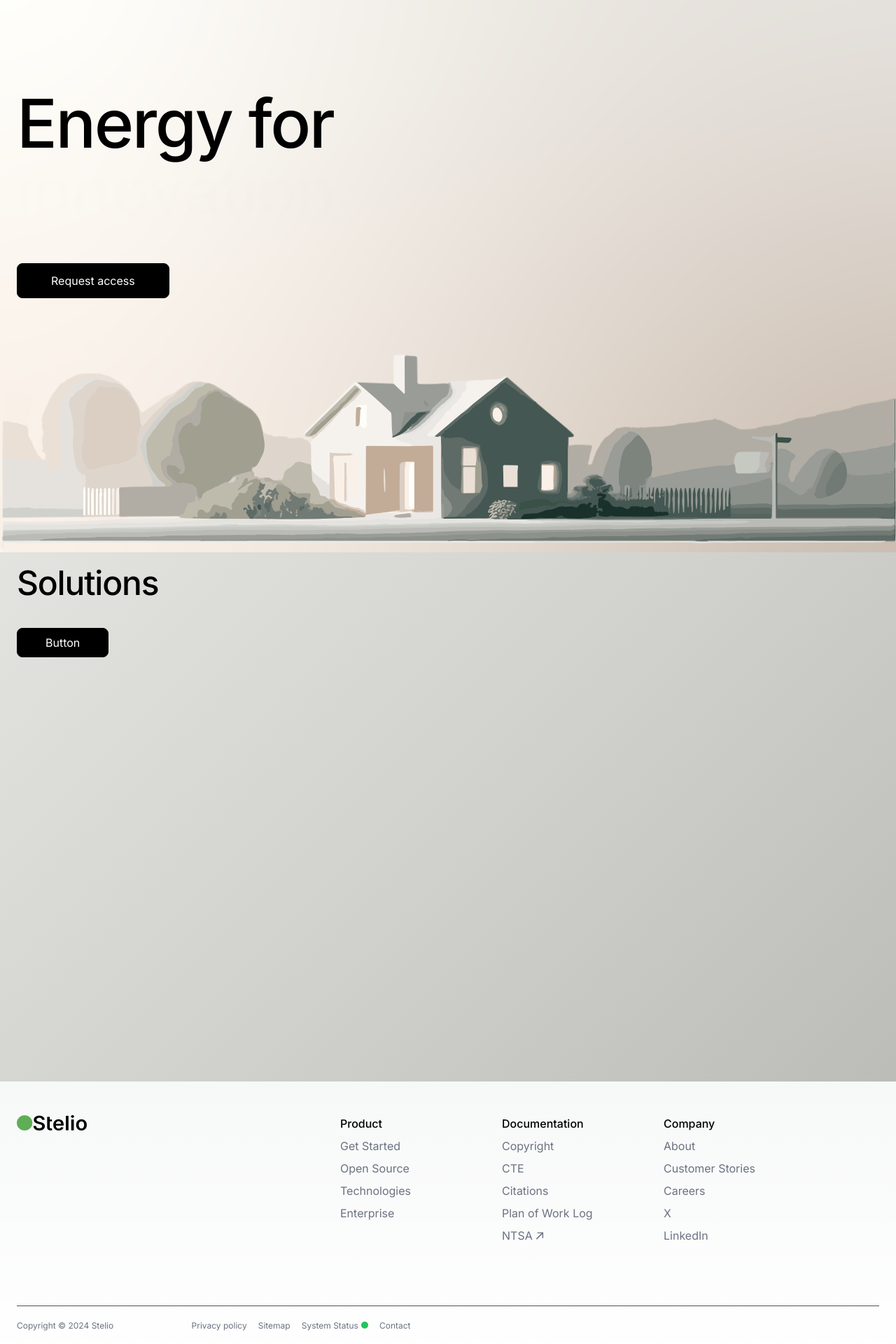
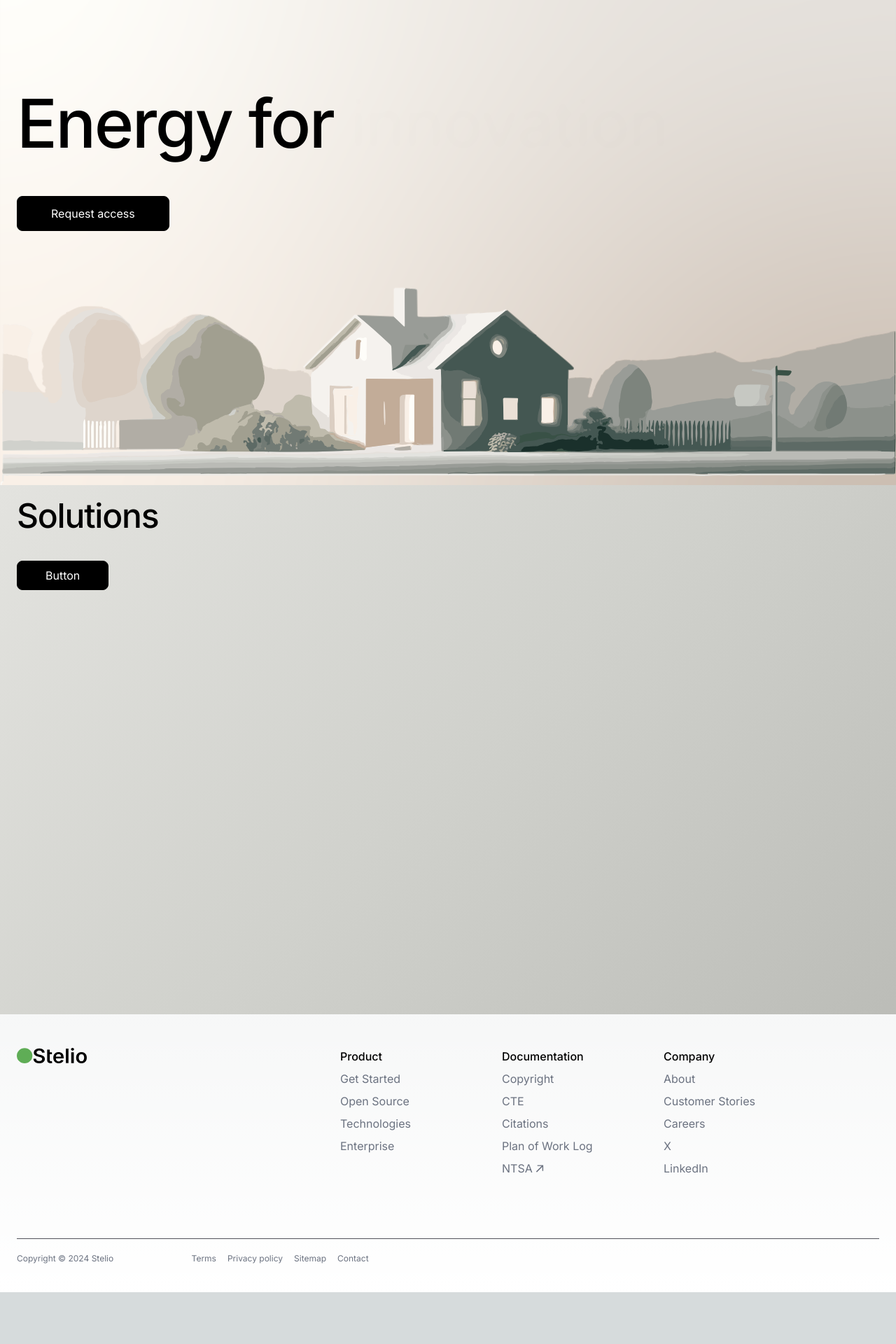
Before and after one commit to degstn/anole, a Next.js app in the folder frontend/: page / in a window 1280 px wide. Shown: the part 80-2000 px from the top of the page at 70% size. After the commit the page ends 1926 px from the top, so only its background shows below. Built offline with nearby package versions, Linux system fonts and the light colour scheme.

Commit message:
minor changes to home screen

```diff
--- a/frontend/src/app/about/page.tsx
+++ b/frontend/src/app/about/page.tsx
@@ -47,19 +47,19 @@ export default function Page() {
         <h2 className="text-3xl text-black font-semibold mt-10 mb-5 text-start">Core Values</h2>
         <div className="grid grid-cols-2 gap-10">
         <div>
-        <h2 className="text-xl font-semibold pb-5">01. Energizing Communities, Sustaining the Planet</h2>
+        <h2 className="text-xl font-semibold pb-5">01 <br/> Energizing Communities, Sustaining the Planet</h2>
         <h2 className="text-sm">Our core mission is to power communities while protecting the planet. We understand that the future of energy is not just about meeting demands but doing so sustainably. Our approach combines cutting-edge technology with renewable sources to deliver reliable electricity, minimize environmental impact, and pave the way for a greener tomorrow. We are committed to constant learning and adapting, ensuring our methods evolve with both ecological and societal needs.</h2>
         </div>
         <div>
-        <h2 className="text-xl font-semibold pb-5">02. Empowering Trust</h2>
+        <h2 className="text-xl font-semibold pb-5">02 <br/> Empowering Trust</h2>
         <h2 className="text-sm">We are rooted in a culture of mutual trust and respect. Our company operates on the principles of transparency, integrity, and fairness, building strong relationships with customers, employees, and stakeholders. We believe in honest communication and ethical practices, ensuring that trust is at the heart of everything we do. This environment of trust empowers us to make decisions that are not only beneficial for our business but also for the communities we serve.</h2>
         </div>
         <div>
-        <h2 className="text-xl font-semibold pb-5">03. United in Energy</h2>
+        <h2 className="text-xl font-semibold pb-5">03 <br/> United in Energy</h2>
         <h2 className="text-sm">Collaboration is the cornerstone of our operational philosophy. We recognize that delivering efficient and sustainable energy solutions is a collective effort. Although diverse in expertise, we are united under one goal: to provide exceptional energy services. This unity in purpose and action enables us to meet our commitments to our customers and the environment.</h2>
        </div>
        <div>
-        <h2 className="text-xl font-semibold pb-5">04. Practical Innovation</h2>
+        <h2 className="text-xl font-semibold pb-5">04 <br/> Practical Innovation</h2>
         <h2 className="text-sm">We believe in the power of simple, effective solutions. Our focus is on practical innovation and statistics - blending tried-and-true methods with creative, forward-thinking strategies. We value real-world results, learning through doing, and adapting based on what works. This approach applies to our technological advancements, customer service strategies, and our efforts in sustainability. By balancing practicality with innovation, Stelio aims to not only meet current energy needs but also anticipate and shape future trends.</h2>
         </div>
         </div>
@@ -68,13 +68,11 @@ export default function Page() {
         <hr className="border-black mx-6"/>
         <div className="lg:py-10">
                 <div className="mx-6 flex flex-col items-center justify-center">
-                    <div className="text-5xl font-semibold mt-2 mb-4">
+                    <div className="text-4xl lg:text-5xl font-semibold mt-2 mb-4">
                         Join us in making energy easier.
                     </div>
-                    {/* <div className="text-2xl font-semibold mt-2">
-                        Coming soon.
-                    </div> */}
-                    <div className="w-40"> {/* Set the width of the container */}
+
+                    <div> {/* Set the width of the container */}
                         <a
                             href="/careers/open-roles"
                             className="inline-block border border-black text-black px-4 py-2 mt-4 rounded-lg"
--- a/frontend/src/app/components/Footer.js
+++ b/frontend/src/app/components/Footer.js
@@ -185,6 +185,14 @@ export default function Footer() {
         </div>
       <div className="col-span-1 lg:col-span-2">
         <ul className="flex flex-row flex-initial md:flex-1">
+        <li className="mr-4">
+            <Link
+              href="/policies/"
+              className="text-gray-500 transition duration-150 ease-in-out hover:text-gray-500 hover:underline"
+            >
+              Terms
+            </Link>
+          </li>
           <li className="mr-4">
             <Link
               href="/policies/privacy-policy"
@@ -199,17 +207,6 @@ export default function Footer() {
               className="text-gray-500 transition duration-150 ease-in-out hover:text-gray-500 hover:underline"
             >
               Sitemap
-            </Link>
-          </li>
-          <li className="mr-4">
-
-            <Link
-              href="/system-status"
-              className="text-gray-500 transition duration-150 ease-in-out hover:text-gray-500 hover:underline"
-            >
-              System Status
-              <span className="bg-green-500 h-2.5 w-2.5 rounded-full inline-block ml-1"></span>
-
             </Link>
           </li>
           <li className="mr-4">
--- a/frontend/src/app/page.tsx
+++ b/frontend/src/app/page.tsx
@@ -34,7 +34,7 @@ export default function Home() {
           backgroundSize: 'cover'
         }}
       >
-        <h1 className="text-8xl tracking-tight max-w-4xl font-medium mb-14 mt-52 mx-6">
+        <h1 className="text-5xl lg:text-8xl tracking-tight max-w-5xl font-medium mb-14 mt-52 mx-6">
         <span>Energy for </span><span className={styles['countdown-text']}>{countdownText}</span>
         </h1>
         <a
```
